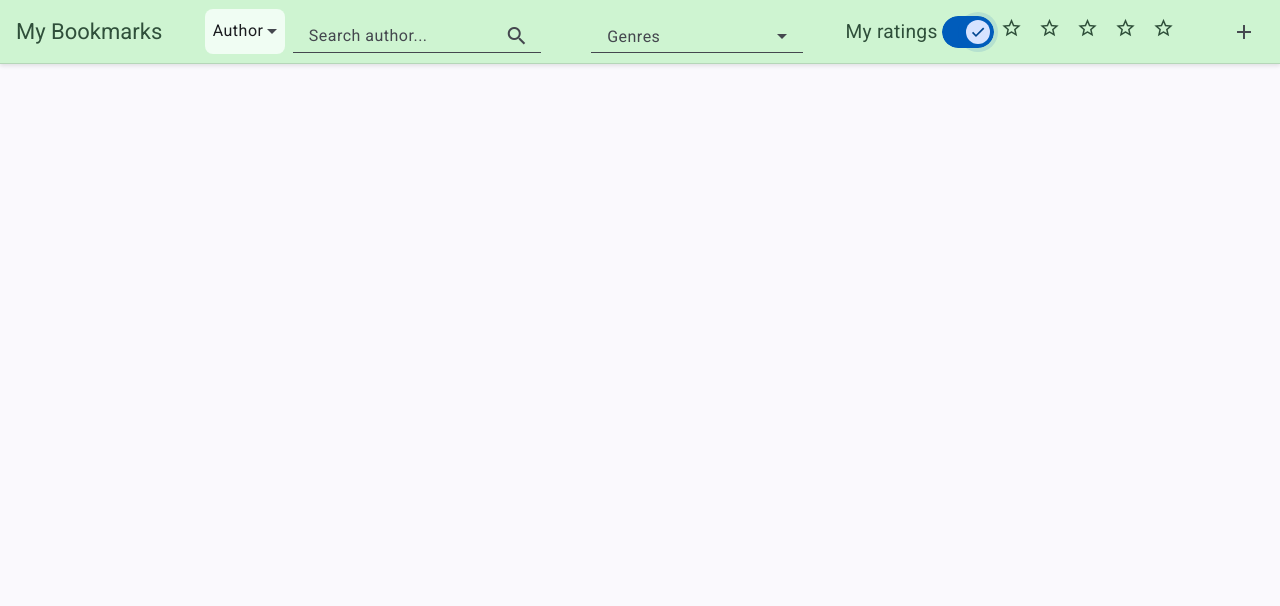
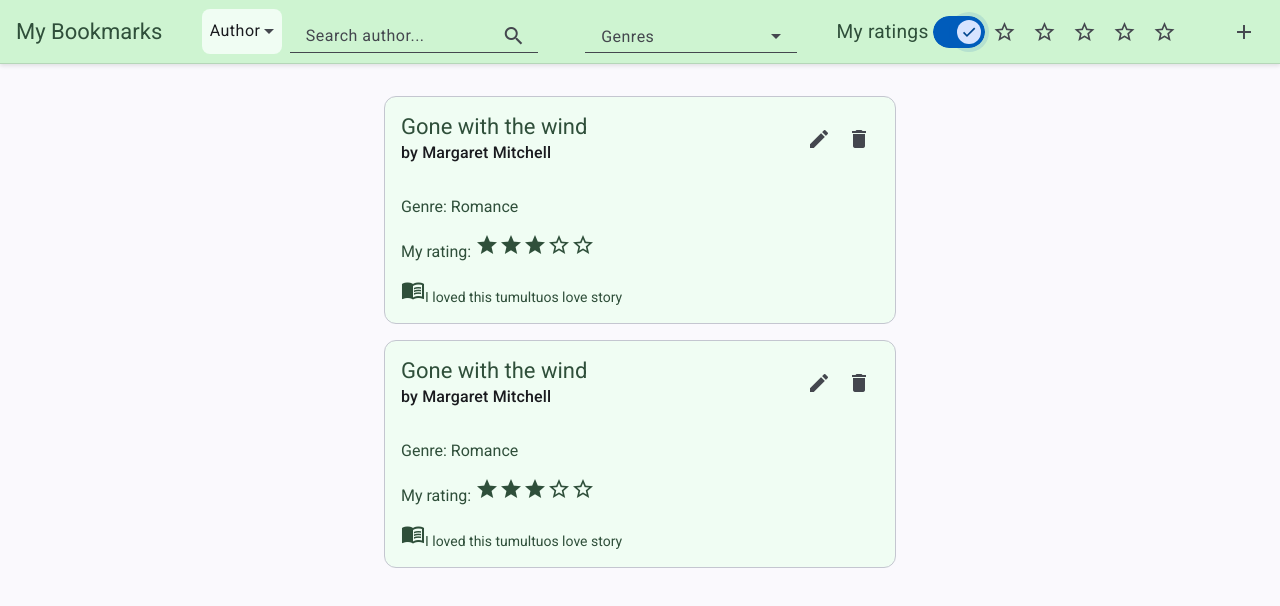
Before and after one commit to Ecaterina05/My-Boomark, an Angular app: page / in a window 1280 px wide. Both pictures are taken after a click on the switch 1108 px from the left and 31 px from the top of the page. Shown: the top 606 px of the page. Built offline with nearby package versions, Linux system fonts and the light colour scheme; data requests are answered from the project's data file.

Commit message:
routing + service + model + booklist display and functionality

```diff
--- /dev/null
+++ b/db.json
@@ -0,0 +1,28 @@
+{
+  "bookmarks": [
+    {
+      "id": 1,
+      "title": "Gone with the wind",
+      "author": "Margaret Mitchell",
+      "rating": 4,
+      "genre": {
+        "display": "Romance",
+        "code": 9
+      },
+      "notes": "I loved this tumultuos love story",
+      "created": "2026-01-30T16:20:15.123Z"
+    },
+    {
+      "id": 2,
+      "title": "Gone with the wind",
+      "author": "Margaret Mitchell",
+      "rating": 4,
+      "genre": {
+        "display": "Romance",
+        "code": 9
+      },
+      "notes": "I loved this tumultuos love story",
+      "created": "2026-01-30T16:20:15.123Z"
+    }
+  ]
+}
--- a/package.json
+++ b/package.json
@@ -3,7 +3,7 @@
   "version": "0.0.0",
   "scripts": {
     "ng": "ng",
-    "start": "ng serve",
+    "start": "concurrently \"ng serve\" \"json-server --watch db.json --port 3000\"",
     "build": "ng build",
     "watch": "ng build --watch --configuration development",
     "test": "ng test"
@@ -39,6 +39,7 @@
     "@angular/cli": "^21.1.2",
     "@angular/compiler-cli": "^21.1.0",
     "@angular/material": "^21.1.1",
+    "concurrently": "^9.2.1",
     "jsdom": "^27.1.0",
     "typescript": "~5.9.2",
     "vitest": "^4.0.8"
--- a/src/app/app.config.ts
+++ b/src/app/app.config.ts
@@ -1,11 +1,12 @@
 import { ApplicationConfig, provideBrowserGlobalErrorListeners } from '@angular/core';
 import { provideRouter } from '@angular/router';
-
 import { routes } from './app.routes';
+import { provideHttpClient } from '@angular/common/http';
 
 export const appConfig: ApplicationConfig = {
   providers: [
     provideBrowserGlobalErrorListeners(),
-    provideRouter(routes)
+    provideRouter(routes),
+    provideHttpClient()
   ]
 };
--- a/src/app/app.routes.ts
+++ b/src/app/app.routes.ts
@@ -1,9 +1,15 @@
 import { Routes } from '@angular/router';
+import { LayoutComponent } from './components/layout/layout.component';
+import { BookmarkListComponent } from './components/bookmark/bookmark-list/bookmark-list.component';
 
 export const routes: Routes = [
   {
     path: '',
-    loadComponent: () =>
-      import('./components/layout/layout.component').then(m => m.LayoutComponent),
-  },
+    component: LayoutComponent,
+    children: [
+      { path: '', component: BookmarkListComponent },
+      // { path: 'bookmarks/new', component: BookmarkFormComponent },
+      // { path: 'bookmarks/edit/:id', component: BookmarkFormComponent }
+    ]
+  }
 ];
--- /dev/null
+++ b/src/app/components/bookmark/bookmark-list/bookmark-list.component.html
@@ -0,0 +1,37 @@
+<div id="bookmarkList">
+  <!-- <div class="center-class">
+    <mat-spinner *ngIf="isLoading | async"></mat-spinner>
+  </div> -->
+  <div class="book-list">
+    @for (book of bookmarks; track book) {
+    <mat-card class="book-card" appearance="outlined">
+      <div class="book-card-header">
+        <div>
+          <mat-card-title>{{ book.title }}</mat-card-title>
+          <mat-card-subtitle>by {{ book.author }}</mat-card-subtitle>
+        </div>
+        <div>
+          <button mat-icon-button (click)="editBook(book)">
+            <mat-icon>edit</mat-icon>
+          </button>
+          <button mat-icon-button (click)="deleteBook(book)">
+            <mat-icon>delete</mat-icon>
+          </button>
+        </div>
+      </div>
+
+      <mat-card-content>
+        <p class="font-class">{{'Genre: ' + book.genre.display}}</p>
+        <p class="font-class">My rating:
+          @for (star of [1,2,3,4,5]; track star) {
+          <mat-icon>
+            {{ (star < book.rating) ? 'star' : 'star_border' }}
+          </mat-icon>
+          }
+        </p>
+        <p><mat-icon>menu_book</mat-icon>{{ book.notes }}</p>
+      </mat-card-content>
+    </mat-card>
+    }
+  </div>
+</div>
--- /dev/null
+++ b/src/app/components/bookmark/bookmark-list/bookmark-list.component.scss
@@ -0,0 +1,33 @@
+#bookmarkList {
+  height: calc(100% - 96px);
+  width: 100%;
+  padding-top: 2rem;
+
+  display: flex;
+  justify-content: center;
+
+  .book-list {
+    display: flex;
+    flex-direction: column;
+    gap: 16px;
+    width: 40%;
+
+    .book-card {
+      background-color: #F0FDF3;
+      color: #2F4F3A !important;
+      height: fit-content;
+
+      .book-card-header {
+        display: flex;
+        justify-content: space-between;
+        align-items: center;
+        padding: 1rem;
+      }
+    }
+
+    .font-class {
+      font-size: 1rem;
+      color: #2F4F3A;
+    }
+  }
+}
--- /dev/null
+++ b/src/app/components/bookmark/bookmark-list/bookmark-list.component.ts
@@ -0,0 +1,42 @@
+import { Component } from '@angular/core';
+import { MatProgressSpinnerModule } from '@angular/material/progress-spinner';
+import { Bookmark } from '../../../models/bookmark.model';
+import { Observable } from 'rxjs';
+import { CommonModule } from '@angular/common';
+import { BookmarkService } from '../../../services/bookmark.service';
+import { MatButtonModule } from '@angular/material/button';
+import { MatCardModule } from '@angular/material/card';
+import { MatIconModule } from '@angular/material/icon';
+import { bookGenres } from '../../../../assets/constants';
+
+@Component({
+  selector: 'app-bookmark-list',
+  imports: [CommonModule, MatProgressSpinnerModule, MatCardModule, MatButtonModule, MatIconModule],
+  templateUrl: './bookmark-list.component.html',
+  styleUrl: './bookmark-list.component.scss',
+})
+export class BookmarkListComponent {
+  bookmarks!: Bookmark[];
+  isLoading!: Observable<boolean>;
+
+  genres = bookGenres;
+
+  constructor(private bookmarkService: BookmarkService) { }
+
+  ngOnInit() {
+    this.bookmarkService.loadBookmarks();
+
+    this.bookmarkService.bookmarks$.subscribe(result => {
+      this.bookmarks = result;
+    })
+    this.isLoading = this.bookmarkService.loading$;
+  }
+
+  editBook(book: Bookmark) {
+
+  }
+
+  deleteBook(book: Bookmark) {
+
+  }
+}
--- a/src/app/components/layout/layout.component.html
+++ b/src/app/components/layout/layout.component.html
@@ -38,3 +38,4 @@
     <mat-icon>add</mat-icon>
   </button>
 </mat-toolbar>
+<router-outlet></router-outlet>
--- a/src/app/components/layout/layout.component.scss
+++ b/src/app/components/layout/layout.component.scss
@@ -95,23 +95,6 @@
   }
 }
 
-.rating-filter {
-  display: flex;
-  align-items: center;
-  gap: 2px;
-
-  button {
-    width: 36px;
-    height: 36px;
-    padding: 0;
-  }
-
-  mat-icon {
-    font-size: 22px;
-    color: #2F4F3A;
-  }
-}
-
 ::ng-deep .custom-toggle-label .mdc-label {
   font-size: 1.2rem;
   color: #2F4F3A;
--- a/src/app/components/layout/layout.component.ts
+++ b/src/app/components/layout/layout.component.ts
@@ -10,10 +10,12 @@ import { bookGenres } from '../../../assets/constants';
 import { BehaviorSubject } from 'rxjs';
 import { CommonModule } from '@angular/common';
 import { MatSlideToggleModule } from '@angular/material/slide-toggle';
+import { RouterOutlet } from '@angular/router';
 
 @Component({
   selector: 'app-layout-component',
   imports: [
+    RouterOutlet,
     MatToolbarModule,
     MatButtonModule,
     MatIconModule,
--- /dev/null
+++ b/src/app/services/bookmark.service.ts
@@ -0,0 +1,75 @@
+import { Injectable } from '@angular/core';
+import { HttpClient } from '@angular/common/http';
+import { BehaviorSubject, of } from 'rxjs';
+import { catchError, tap, delay } from 'rxjs/operators';
+import { Bookmark } from '../models/bookmark.model';
+
+@Injectable({ providedIn: 'root' })
+export class BookmarkService {
+  private bookmarksSubject = new BehaviorSubject<Bookmark[]>([]);
+  bookmarks$ = this.bookmarksSubject.asObservable();
+
+  private loadingSubject = new BehaviorSubject<boolean>(false);
+  loading$ = this.loadingSubject.asObservable();
+
+  private apiUrl = 'http://localhost:3000/bookmarks';
+
+  constructor(private http: HttpClient) {}
+
+  loadBookmarks() {
+    this.loadingSubject.next(true);
+    this.http.get<Bookmark[]>(this.apiUrl).pipe(
+      delay(500),
+      tap(bookmarks => {
+        this.bookmarksSubject.next(bookmarks);
+        this.loadingSubject.next(false);
+      }),
+      catchError(err => {
+        console.error(err);
+        this.loadingSubject.next(false);
+        return of([]);
+      })
+    ).subscribe();
+  }
+
+  addBookmark(bookmark: Bookmark) {
+    this.http.post<Bookmark>(this.apiUrl, bookmark).pipe(
+      tap(newBookmark => {
+        const current = this.bookmarksSubject.value;
+        this.bookmarksSubject.next([...current, newBookmark]);
+      }),
+      catchError(err => {
+        console.error(err);
+        return of(null);
+      })
+    ).subscribe();
+  }
+
+  updateBookmark(bookmark: Bookmark) {
+    this.http.put<Bookmark>(`${this.apiUrl}/${bookmark.id}`, bookmark).pipe(
+      tap(updated => {
+        const current = this.bookmarksSubject.value.map(b =>
+          b.id === updated.id ? updated : b
+        );
+        this.bookmarksSubject.next(current);
+      }),
+      catchError(err => {
+        console.error(err);
+        return of(null);
+      })
+    ).subscribe();
+  }
+
+  deleteBookmark(id: number) {
+    this.http.delete(`${this.apiUrl}/${id}`).pipe(
+      tap(() => {
+        const current = this.bookmarksSubject.value.filter(b => b.id !== id);
+        this.bookmarksSubject.next(current);
+      }),
+      catchError(err => {
+        console.error(err);
+        return of(null);
+      })
+    ).subscribe();
+  }
+}
```
Also changed, not shown: src/app/models/bookmark.model.ts (added, +14 -0 lines), 2 other files (tests, documents, lock files or other folders).
